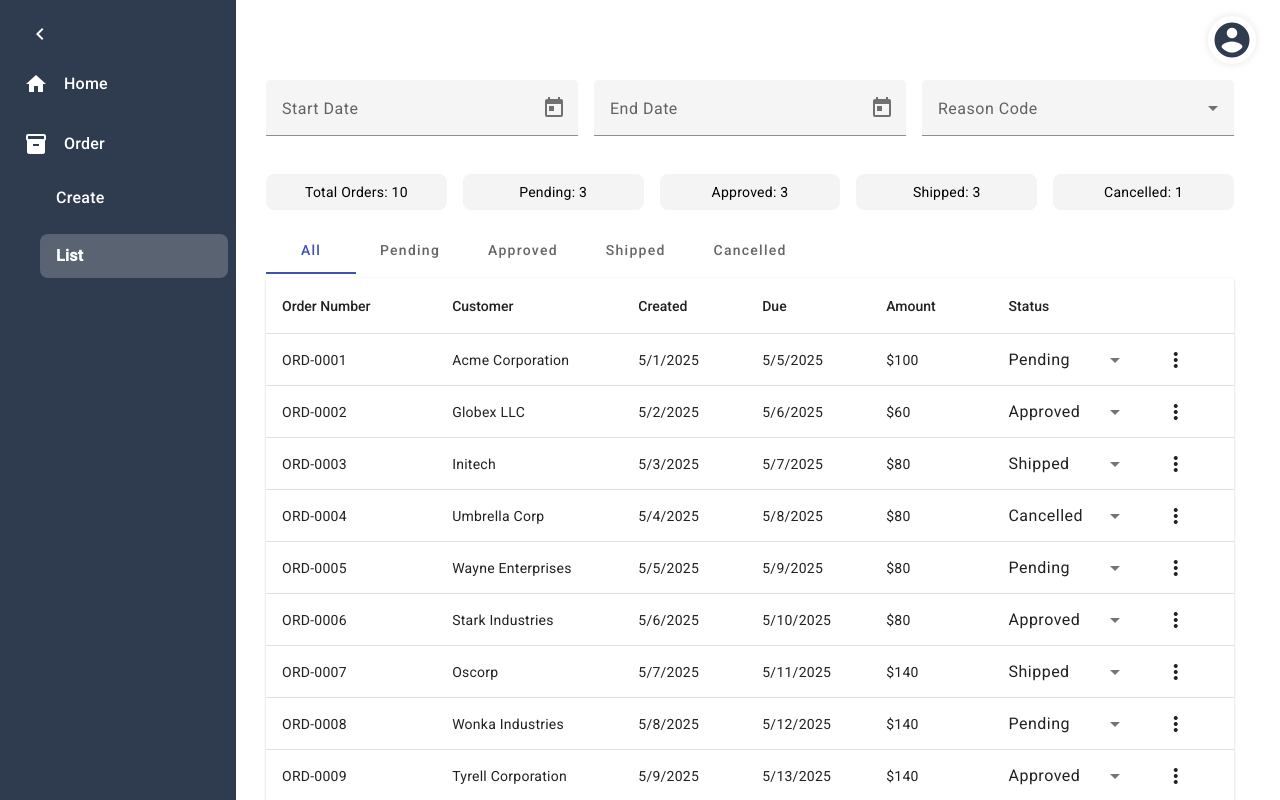
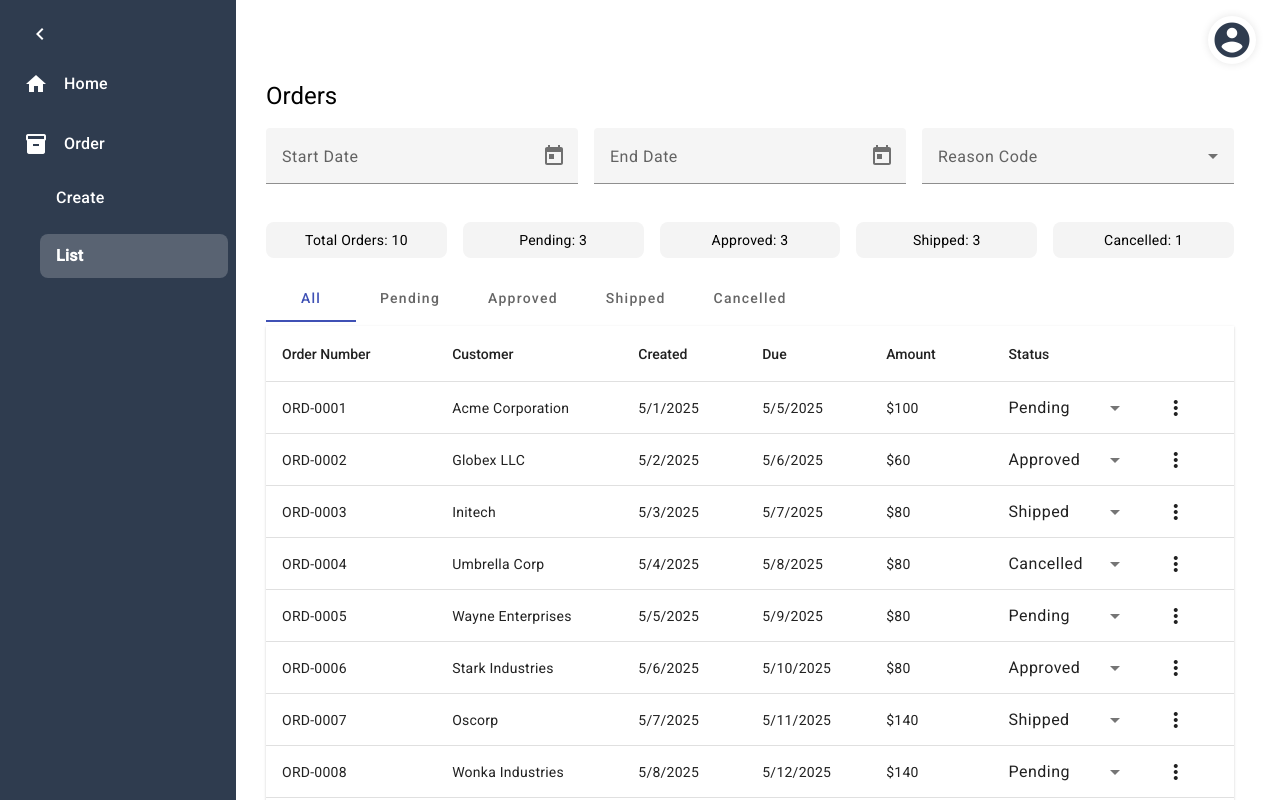
Before and after one commit to BSteevenB/daxwell-order-app, an Angular app: page /orders/list in a window 1280 px wide. Built offline with nearby package versions, Linux system fonts and the light colour scheme.

Commit message:
orders titl

```diff
--- a/src/app/pages/orders/list/list.component.html
+++ b/src/app/pages/orders/list/list.component.html
@@ -1,5 +1,5 @@
 
-
+<h1>Orders</h1>
 <!-- Filters Section -->
 <section class="filters">
   <mat-form-field appearance="fill" class="filter-field">
```
